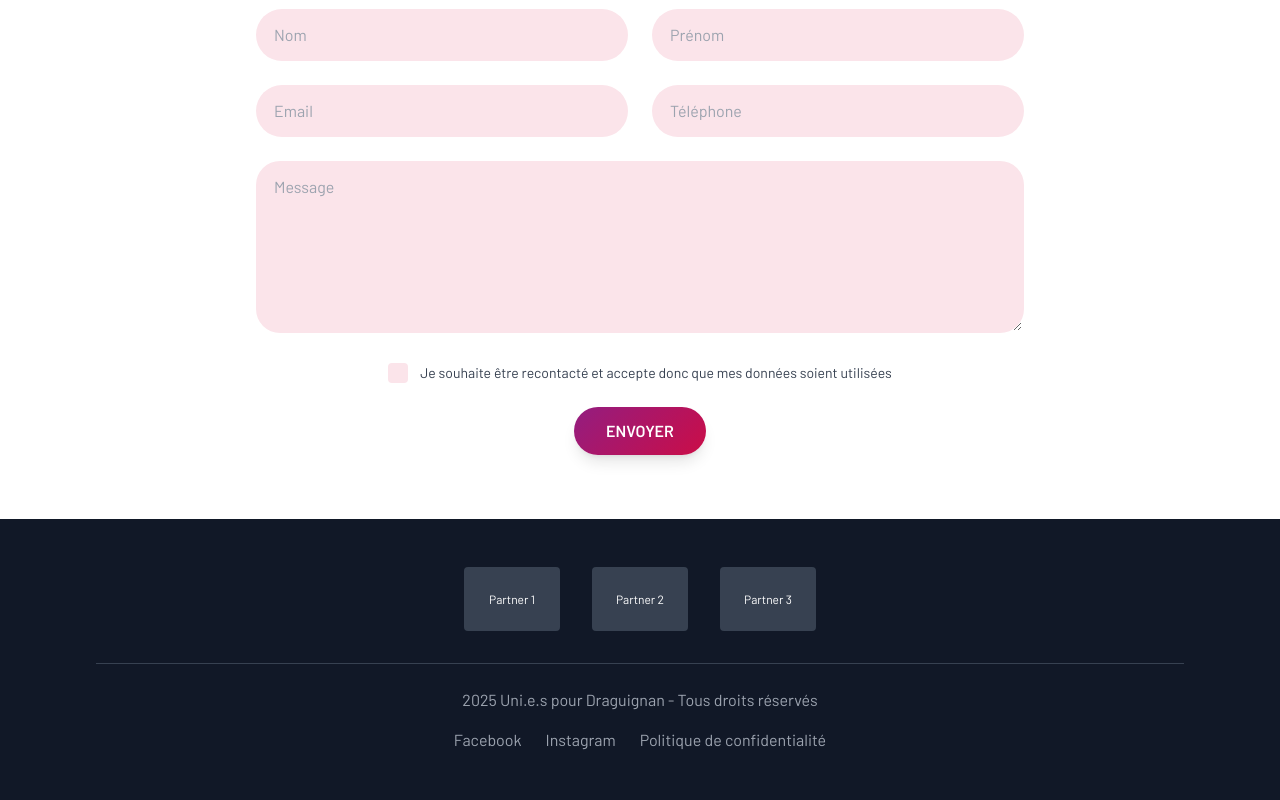
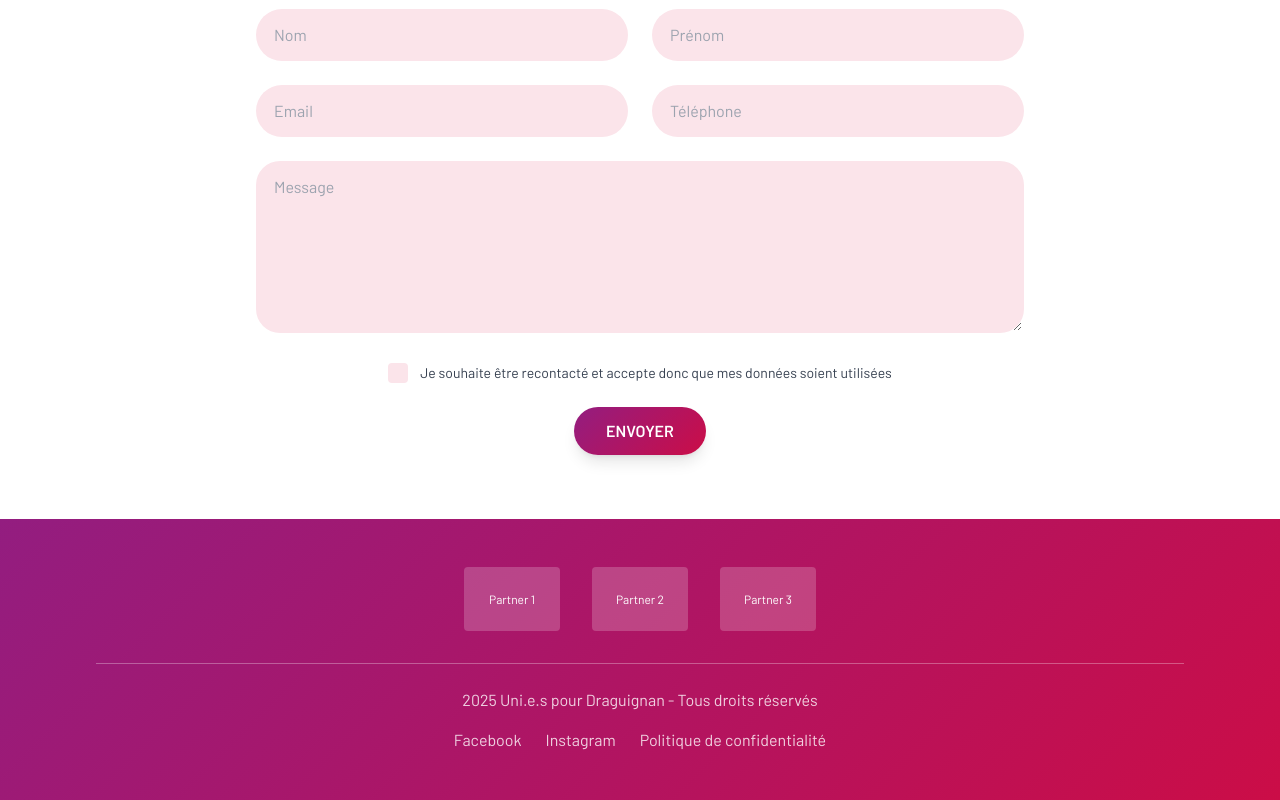
Before and after one commit to rtetley/website_draguignan, a website built with Vite: page index.html in a window 1280 px wide. Shown: the part 1897-2697 px from the top of the page. Built offline with nearby package versions, Linux system fonts and the light colour scheme.

Commit message:
fix: footer

```diff
--- a/index.html
+++ b/index.html
@@ -204,43 +204,43 @@
     </section>
 
     <!-- Section 5: Footer -->
-    <footer class="bg-gray-900 text-white py-12">
+    <footer class="text-white py-12" style="background: linear-gradient(135deg, var(--color-unies-magenta) 0%, var(--color-unies-red) 100%);">
         <div class="container mx-auto px-6 xl:px-24">
             <!-- Partner Logos -->
             <div class="flex justify-center items-center space-x-8 mb-8 flex-wrap">
                 <a href="https://partner1.com" target="_blank" class="hover:opacity-80 transition">
-                    <div class="w-24 h-16 bg-gray-700 rounded flex items-center justify-center">
+                    <div class="w-24 h-16 bg-white/20 rounded flex items-center justify-center">
                         <span class="text-xs">Partner 1</span>
                     </div>
                 </a>
                 <a href="https://partner2.com" target="_blank" class="hover:opacity-80 transition">
-                    <div class="w-24 h-16 bg-gray-700 rounded flex items-center justify-center">
+                    <div class="w-24 h-16 bg-white/20 rounded flex items-center justify-center">
                         <span class="text-xs">Partner 2</span>
                     </div>
                 </a>
                 <a href="https://partner3.com" target="_blank" class="hover:opacity-80 transition">
-                    <div class="w-24 h-16 bg-gray-700 rounded flex items-center justify-center">
+                    <div class="w-24 h-16 bg-white/20 rounded flex items-center justify-center">
                         <span class="text-xs">Partner 3</span>
                     </div>
                 </a>
             </div>
 
             <!-- Separator -->
-            <div class="w-full h-px bg-gray-700 mb-6"></div>
+            <div class="w-full h-px bg-white/30 mb-6"></div>
 
             <!-- Copyright -->
             <div class="text-center">
-                <p class="text-gray-400 mb-4">2025 Uni.e.s pour Draguignan - Tous droits réservés</p>
+                <p class="text-white/80 mb-4">2025 Uni.e.s pour Draguignan - Tous droits réservés</p>
 
                 <!-- Social Links -->
                 <div class="flex justify-center space-x-6">
-                    <a href="https://facebook.com" target="_blank" class="text-gray-400 hover:text-white transition">
+                    <a href="https://facebook.com" target="_blank" class="text-white/80 hover:text-white transition">
                         Facebook
                     </a>
-                    <a href="https://instagram.com" target="_blank" class="text-gray-400 hover:text-white transition">
+                    <a href="https://instagram.com" target="_blank" class="text-white/80 hover:text-white transition">
                         Instagram
                     </a>
-                    <button onclick="openModal()" class="text-gray-400 hover:text-white transition">
+                    <button onclick="openModal()" class="text-white/80 hover:text-white transition">
                         Politique de confidentialité
                     </button>
                 </div>
```
